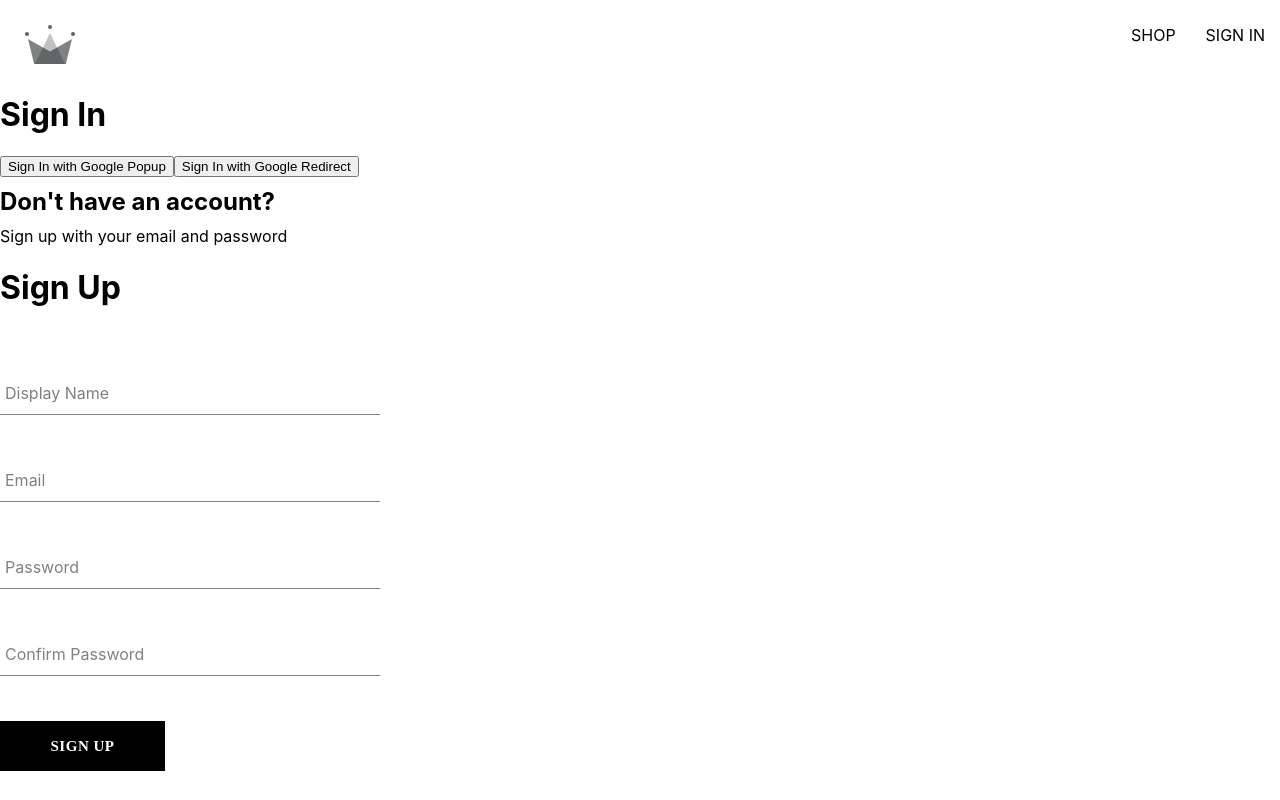
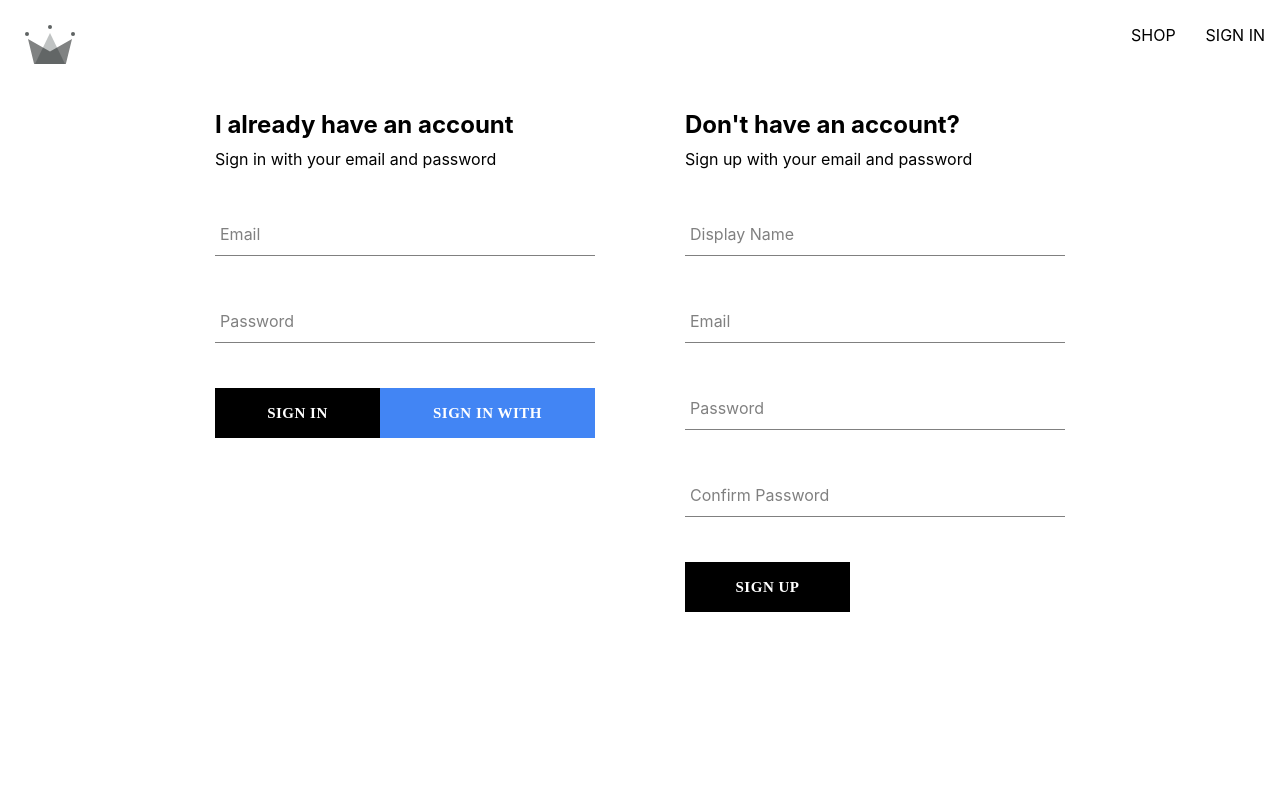
Before and after one commit to ganeshwr/crwn-clothing, a React (Create React App) app: page /sign-in in a window 1280 px wide. Built offline with nearby package versions, Linux system fonts and the light colour scheme; a web font is replaced by a local one.

Commit message:
dummy sign in with email & pass

```diff
--- /dev/null
+++ b/src/components/sign-in-form/sign-in-form.component.jsx
@@ -0,0 +1,84 @@
+import "./sign-in-form.styles.scss";
+
+import FormInput from "../form-input/form-input.component";
+import Button from "../button/button.component";
+import { useState } from "react";
+
+import {
+  createUserDocumentFromAuth,
+  signInWithGooglePopup,
+  signInWithAuthUser
+} from "../../utils/firebase/firebase.utils";
+
+const defaultFormFields = {
+  email: "",
+  password: "",
+};
+
+const SignInForm = () => {
+  const [formFields, setFormFields] = useState(defaultFormFields);
+  const { email, password } = formFields;
+
+  const handleField = (event) => {
+    const { name, value } = event.target;
+
+    setFormFields({ ...formFields, [name]: value });
+  };
+
+  const triggerSignInPopup = async () => {
+    const response = await signInWithGooglePopup();
+
+    if (response) {
+      await createUserDocumentFromAuth(response.user);
+    }
+  };
+
+  const triggerSignIn = async (event) => {
+    event.preventDefault()
+
+    const response = await signInWithAuthUser(email, password)
+
+    if(response) {
+      console.log("SUCCESS",response);
+    }
+  }
+
+  return (
+    <div className="sign-in-container">
+      <h2>I already have an account</h2>
+      <span>Sign in with your email and password</span>
+      <form onSubmit={triggerSignIn}>
+        <FormInput
+          label="Email"
+          type="email"
+          name="email"
+          value={email}
+          onChange={handleField}
+          required
+        />
+
+        <FormInput
+          label="Password"
+          type="password"
+          name="password"
+          value={password}
+          onChange={handleField}
+          required
+        />
+
+        <div className="sign-in-buttons-container">
+          <Button type="submit">SIGN IN</Button>
+          <Button
+            type="button"
+            buttonType="google"
+            onClick={triggerSignInPopup}
+          >
+            SIGN IN WITH GOOGLE
+          </Button>
+        </div>
+      </form>
+    </div>
+  );
+};
+
+export default SignInForm;
--- /dev/null
+++ b/src/components/sign-in-form/sign-in-form.styles.scss
@@ -0,0 +1,14 @@
+.sign-in-container {
+  display: flex;
+  flex-direction: column;
+  width: 380px;
+
+  h2 {
+    margin: 10px 0;
+  }
+
+  .sign-in-buttons-container {
+    display: flex;
+    justify-content: space-between;
+  }
+}
--- a/src/components/sign-up-form/sign-up-form.component.jsx
+++ b/src/components/sign-up-form/sign-up-form.component.jsx
@@ -58,7 +58,6 @@ const SignUpForm = () => {
     <div className="sign-up-container">
       <h2>Don't have an account?</h2>
       <span>Sign up with your email and password</span>
-      <h1>Sign Up</h1>
       <form onSubmit={handleSubmit}>
         <FormInput
           label="Display Name"
--- a/src/routes/sign-in/sign-in.component.jsx
+++ b/src/routes/sign-in/sign-in.component.jsx
@@ -1,40 +1,12 @@
-import { useEffect } from "react";
-import { getRedirectResult } from "firebase/auth";
+import "./sign-in.styles.scss"
 
-import {
-  auth,
-  signInWithGooglePopup,
-  signInWithGoogleRedirect,
-  createUserDocumentFromAuth,
-} from "../../utils/firebase/firebase.utils";
-
+import SignInForm from "../../components/sign-in-form/sign-in-form.component";
 import SignUpForm from "../../components/sign-up-form/sign-up-form.component";
 
 const SignIn = () => {
-  useEffect(() => {
-    async function getGoogleRedirectResult() {
-      const response = await getRedirectResult(auth);
-
-      if (response) {
-        await createUserDocumentFromAuth(response.user);
-      }
-    }
-
-    getGoogleRedirectResult();
-  }, []);
-
-  const triggerSignInPopup = async () => {
-    const { user } = await signInWithGooglePopup();
-    await createUserDocumentFromAuth(user);
-  };
-
   return (
-    <div>
-      <h1>Sign In</h1>
-      <button onClick={triggerSignInPopup}>Sign In with Google Popup</button>
-      <button onClick={signInWithGoogleRedirect}>
-        Sign In with Google Redirect
-      </button>
+    <div className="forms-container">
+      <SignInForm />
       <SignUpForm />
     </div>
   );
--- /dev/null
+++ b/src/routes/sign-in/sign-in.styles.scss
@@ -0,0 +1,7 @@
+.forms-container {
+  width: 850px;
+  display: flex;
+  -webkit-box-pack: justify;
+  justify-content: space-between;
+  margin: 30px auto;
+}
--- a/src/utils/firebase/firebase.utils.js
+++ b/src/utils/firebase/firebase.utils.js
@@ -6,6 +6,7 @@ import {
   signInWithPopup,
   GoogleAuthProvider,
   createUserWithEmailAndPassword,
+  signInWithEmailAndPassword
 } from "firebase/auth";
 
 import { getFirestore, doc, getDoc, setDoc } from "firebase/firestore";
@@ -32,14 +33,27 @@ googleProvider.setCustomParameters({
 });
 
 export const auth = getAuth();
-export const signInWithGooglePopup = () => {
-  signInWithPopup(auth, googleProvider);
+export const db = getFirestore();
+
+export const signInWithGooglePopup = async () => {
+  return await signInWithPopup(auth, googleProvider);
 };
 export const signInWithGoogleRedirect = () => {
   signInWithRedirect(auth, googleProvider);
 };
+export const signInWithAuthUser = async (email, password) => {
+  const response = await signInWithEmailAndPassword(auth, email, password)
 
-export const db = getFirestore();
+  if(response) {
+    const userDocRef = doc(db,"users", response.user.uid)
+    const userSnapshot = await getDoc(userDocRef)
+
+    response.displayName = userSnapshot.get("displayName")
+  }
+
+  return response
+}
+
 export const createUserDocumentFromAuth = async (userAuth) => {
   if (!userAuth) return;
 
```
